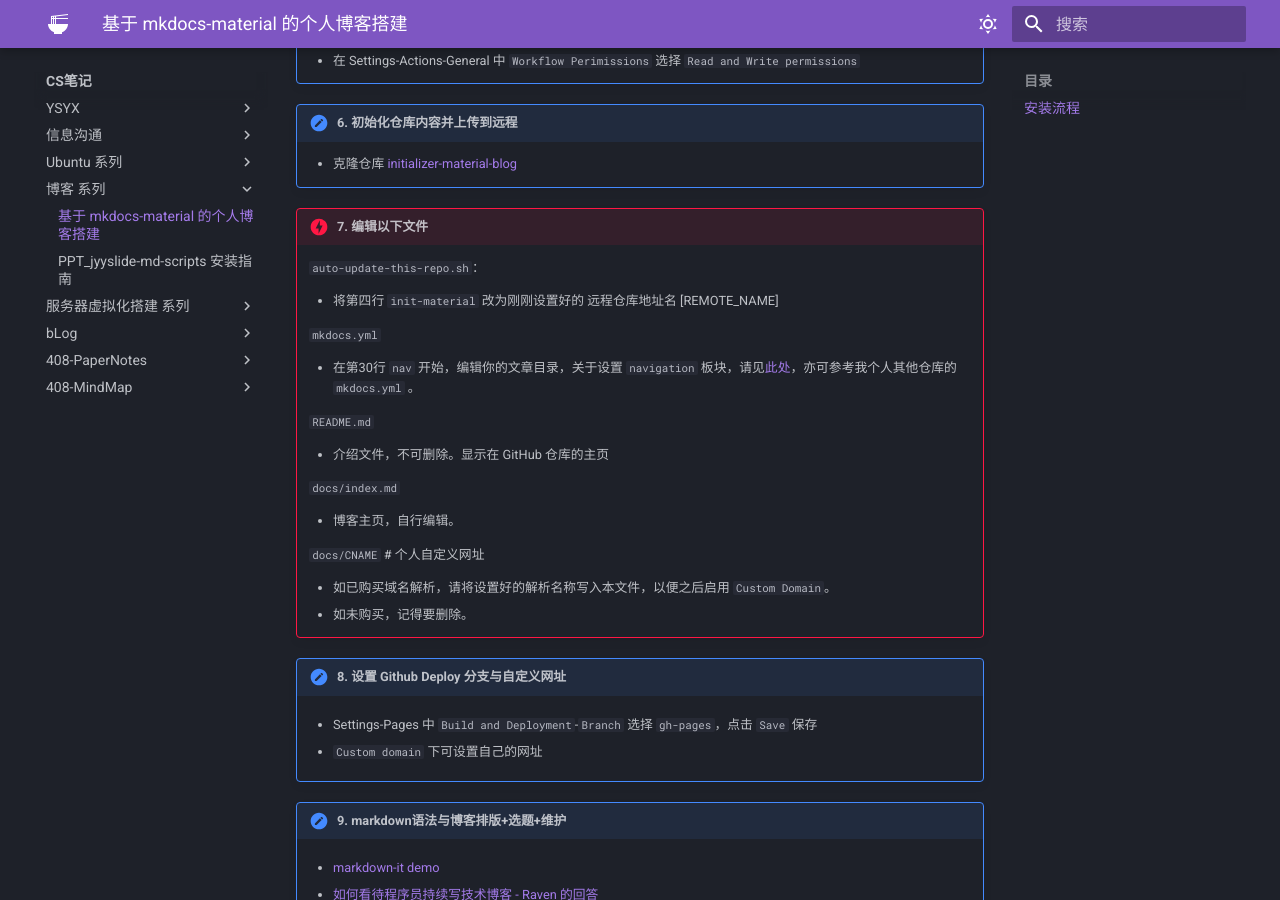
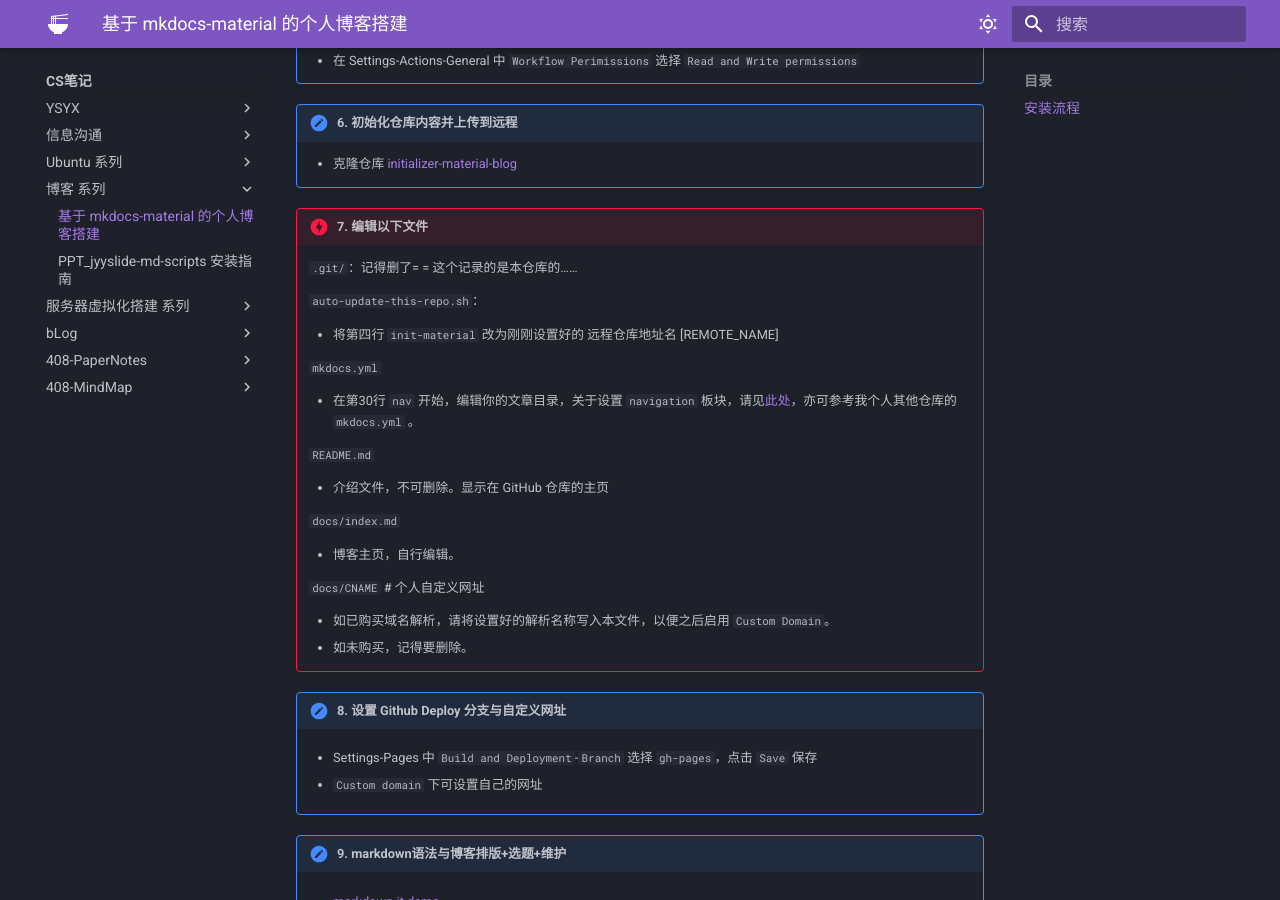
Before and after one commit to Haohahahaha/cs, an MkDocs documentation site: the page built from docs/greenhand/initializer-material-blog/blog-init.md, in a window 1280 px wide and 900 px high, scrolled down 1248 px. Built offline with MkDocs 1.6.1 and Material for MkDocs 9.7.7, drawn with Linux system fonts in a browser that asks for light colours.

Commit message:
2025-01-26_20:51:25 update

```diff
--- a/docs/greenhand/initializer-material-blog/blog-init.md
+++ b/docs/greenhand/initializer-material-blog/blog-init.md
@@ -55,6 +55,8 @@
 
 !!! danger "7. 编辑以下文件"
 
+	`.git/`：记得删了= = 这个记录的是本仓库的……
+
   	`auto-update-this-repo.sh`：
 
 	- 将第四行 `init-material` 改为刚刚设置好的 远程仓库地址名 [REMOTE_NAME]
```
